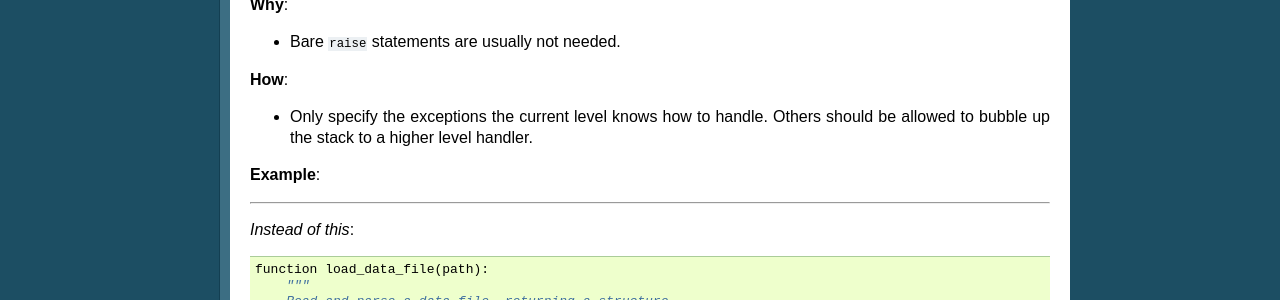
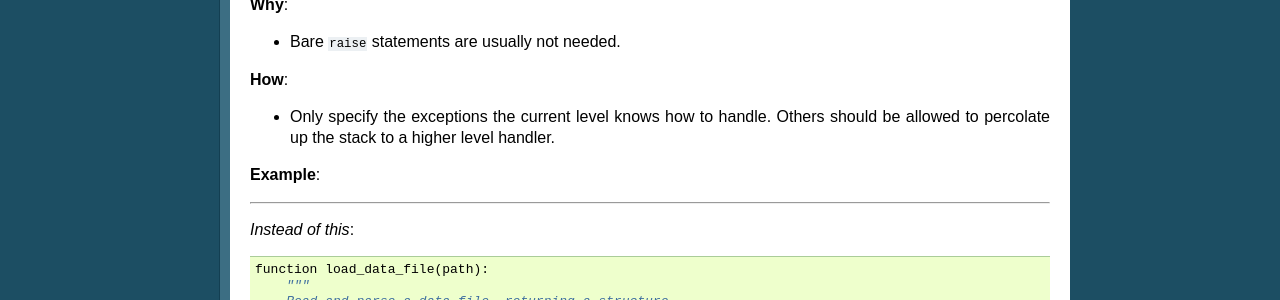
Before and after one commit to tbarron/PyBP, a Sphinx documentation site: the page built from docs/c-raise.txt, in a window 1280 px wide and 1284 px high. Shown: the part 274-574 px from the top of the window. Built offline with Sphinx 7.4.7, drawn with Linux system fonts in a browser that asks for light colours.

```diff
--- a/docs/c-dry.txt
+++ b/docs/c-dry.txt
@@ -50,7 +50,7 @@ convention.)
   functions will call these primitives. Keep static messages in a message
   catalog and use them from there.
 
-**Example**::
+**Example**:
 
 ~~~~~~~~~~~~~~~~~~~~~~~~~~~~~~~~~~~~~~~~~~~~~~~~~~~~~~~~~~~~
 
--- a/docs/c-raise.txt
+++ b/docs/c-raise.txt
@@ -19,7 +19,7 @@ the ones you can handle and don't mention the ones that should bubble up.
 **How**:
 
 * Only specify the exceptions the current level knows how to handle. Others
-  should be allowed to bubble up the stack to a higher level handler.
+  should be allowed to percolate up the stack to a higher level handler.
 
 **Example**:
 
```
Also changed, not shown: CHANGELOG.md (+5 -0 lines).
